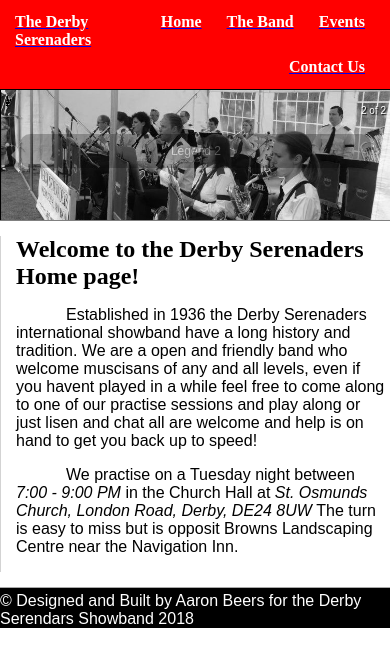
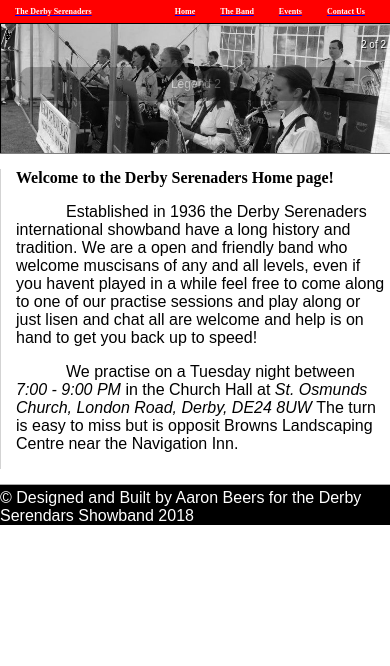
Before and after one commit to Tharmanthar/serenaders, a React (Create React App) app: page / in a window 390 px wide. Shown: the top 666 px of the page. Built offline with nearby package versions, Linux system fonts and the light colour scheme.

Commit message:
mobile optomise

```diff
--- a/src/CSS/App.css
+++ b/src/CSS/App.css
@@ -60,3 +60,12 @@ h2 {
   margin-right:20px;
   overflow: scroll;
 }
+
+@media screen and (max-width: 600px) {
+  h2 {
+    color: white;
+    font-family: cursive;
+    font-size: .5em;
+  }
+
+}
--- a/src/CSS/page.css
+++ b/src/CSS/page.css
@@ -72,4 +72,8 @@ h1{
       padding-left: 15px;
       margin-top: 15px;
     }
+
+    h1{
+      font-size: 1em;
+    }
 }
```
